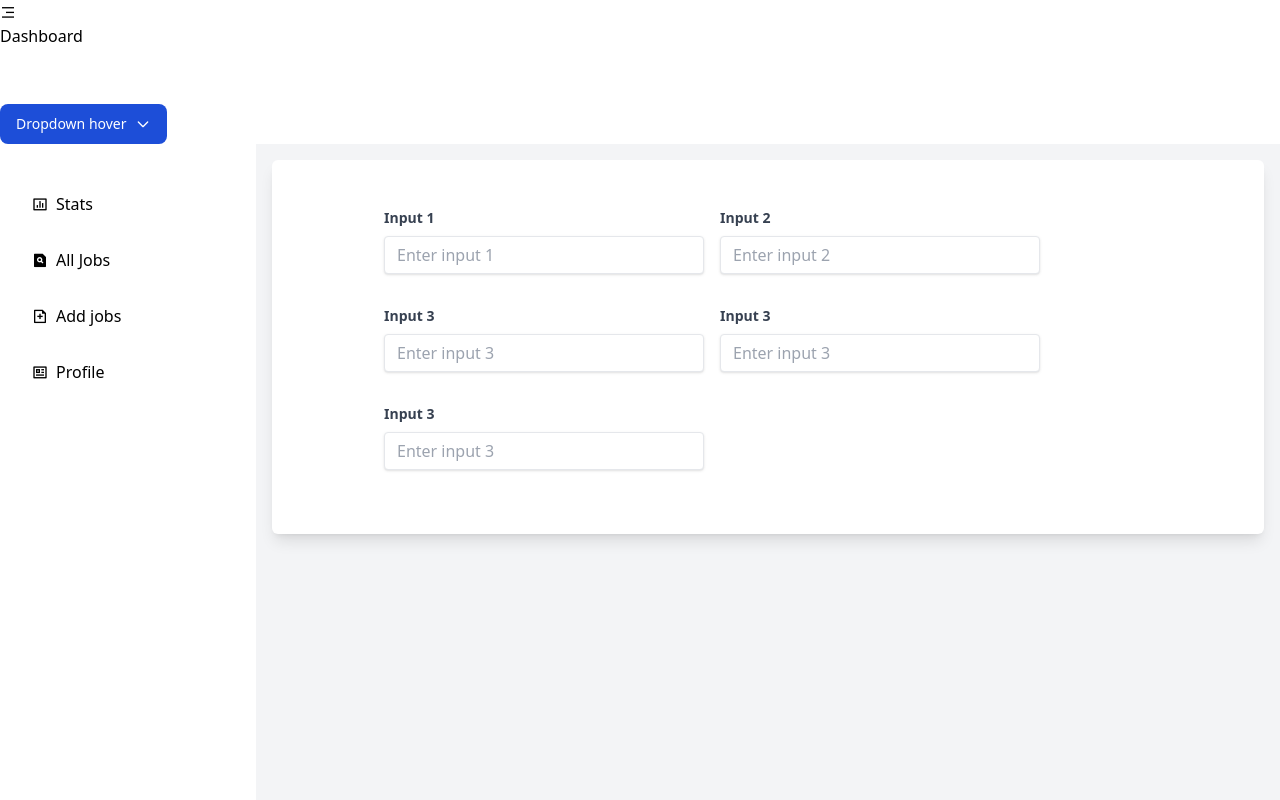
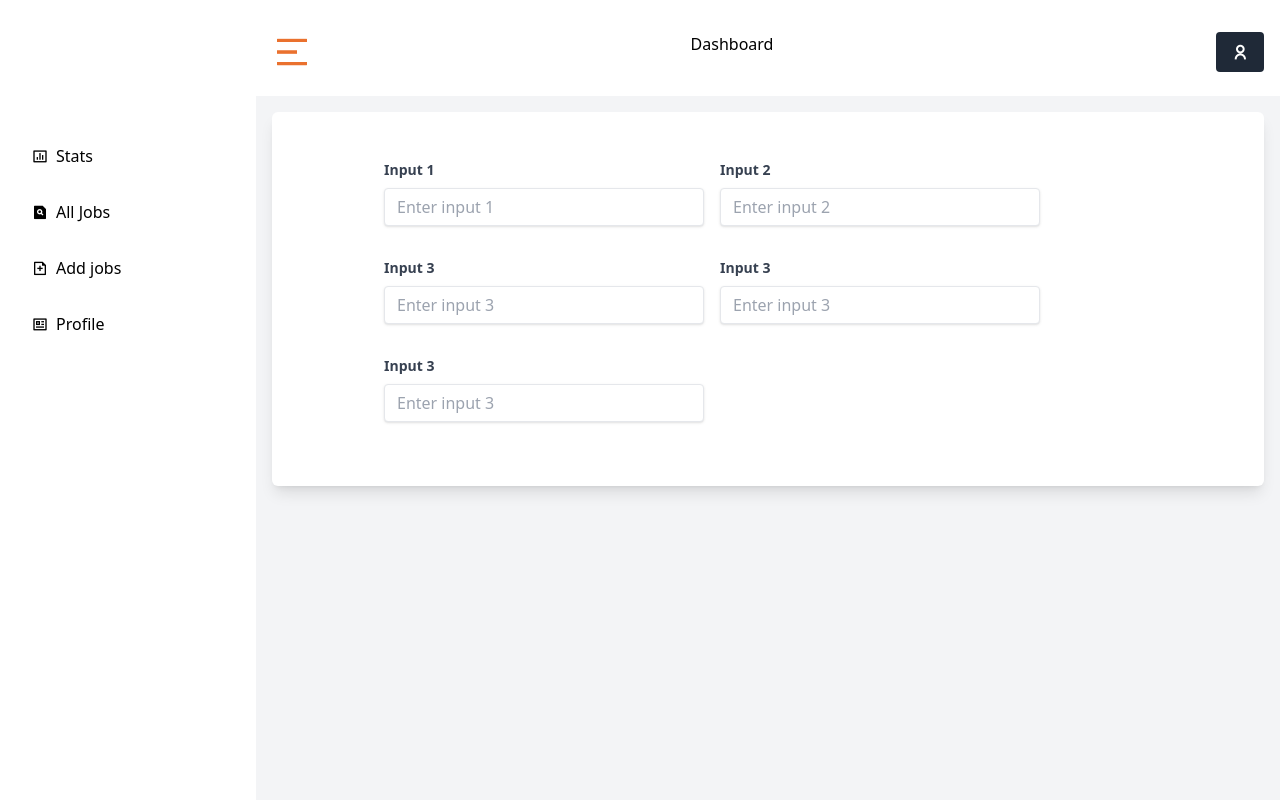
Before and after one commit to syedalirazazaidi/reacts-plays, a React (Vite) app in the folder job_app/client/: page /all-job in a window 1280 px wide. Shown: the top 800 px of the page. Built offline with nearby package versions, Linux system fonts and the light colour scheme.

Commit message:
header completed

```diff
--- a/job_app/client/package.json
+++ b/job_app/client/package.json
@@ -18,6 +18,7 @@
     "remixicon": "^3.2.0"
   },
   "devDependencies": {
+    "@types/node": "^18.16.3",
     "@types/react": "^18.0.28",
     "@types/react-dom": "^18.0.11",
     "@vitejs/plugin-react": "^3.1.0",
--- a/job_app/client/src/common/components/LogoutMenu.tsx
+++ b/job_app/client/src/common/components/LogoutMenu.tsx
@@ -1,57 +1,116 @@
-import { Menu } from "@headlessui/react";
+// import { Menu } from "@headlessui/react";
+// import { useState } from "react";
+// import { Dialog } from "@headlessui/react";
+// import React from "react";
+
+// function LogoutMenu() {
+//   return (
+//     <div>
+//       <button
+//         id="dropdownDividerButton"
+//         data-dropdown-toggle="dropdownDivider"
+//         className="text-white bg-blue-700 hover:bg-blue-800 focus:ring-4 focus:outline-none focus:ring-blue-300 font-medium rounded-lg text-sm px-4 py-2.5 text-center inline-flex items-center dark:bg-blue-600 dark:hover:bg-blue-700 dark:focus:ring-blue-800"
+//         type="button"
+//       >
+//         Dropdown divider{" "}
+//         <svg
+//           className="w-4 h-4 ml-2"
+//           aria-hidden="true"
+//           fill="none"
+//           stroke="currentColor"
+//           viewBox="0 0 24 24"
+//           xmlns="http://www.w3.org/2000/svg"
+//         >
+//           <path
+//             stroke-linecap="round"
+//             stroke-linejoin="round"
+//             stroke-width="2"
+//             d="M19 9l-7 7-7-7"
+//           ></path>
+//         </svg>
+//       </button>
+
+//       <div
+//         id="dropdownDivider"
+//         className="z-10 hidden bg-white divide-y divide-gray-100 rounded-lg shadow w-44 dark:bg-gray-700 dark:divide-gray-600"
+//       >
+//         <ul
+//           className="py-2 text-sm text-gray-700 dark:text-gray-200"
+//           aria-labelledby="dropdownDividerButton"
+//         >
+//           <li>
+//             <a
+//               href="#"
+//               className="block px-4 py-2 hover:bg-gray-100 dark:hover:bg-gray-600 dark:hover:text-white"
+//             >
+//               Dashboard
+//             </a>
+//           </li>
+//           <li>
+//             <a
+//               href="#"
+//               className="block px-4 py-2 hover:bg-gray-100 dark:hover:bg-gray-600 dark:hover:text-white"
+//             >
+//               Settings
+//             </a>
+//           </li>
+//           <li>
+//             <a
+//               href="#"
+//               className="block px-4 py-2 hover:bg-gray-100 dark:hover:bg-gray-600 dark:hover:text-white"
+//             >
+//               Earnings
+//             </a>
+//           </li>
+//         </ul>
+//         <div className="py-2">
+//           <a
+//             href="#"
+//             className="block px-4 py-2 text-sm text-gray-700 hover:bg-gray-100 dark:hover:bg-gray-600 dark:text-gray-200 dark:hover:text-white"
+//           >
+//             Separated link
+//           </a>
+//         </div>
+//       </div>
+//     </div>
+//   );
+// }
+
+// export default LogoutMenu;
+
 import { useState } from "react";
-import { Dialog } from "@headlessui/react";
-import React from "react";
 
-function LogoutMenu() {
+const LogoutMenu = () => {
+  const [isOpen, setIsOpen] = useState(false);
+
+  const toggleDropdown = () => {
+    setIsOpen(!isOpen);
+  };
+
   return (
-    <div>
+    <div className="relative">
       <button
-        id="dropdownDelayButton"
-        data-dropdown-toggle="dropdownDelay"
-        data-dropdown-delay="500"
-        data-dropdown-trigger="hover"
-        className="text-white bg-blue-700 hover:bg-blue-800 focus:ring-4 focus:outline-none focus:ring-blue-300 font-medium rounded-lg text-sm px-4 py-2.5 text-center inline-flex items-center dark:bg-blue-600 dark:hover:bg-blue-700 dark:focus:ring-blue-800"
-        type="button"
+        className="bg-gray-800 text-white font-bold py-2 px-4 rounded"
+        onClick={toggleDropdown}
       >
-        Dropdown hover{" "}
-        <svg
-          className="w-4 h-4 ml-2"
-          aria-hidden="true"
-          fill="none"
-          stroke="currentColor"
-          viewBox="0 0 24 24"
-          xmlns="http://www.w3.org/2000/svg"
-        >
-          <path
-            stroke-linecap="round"
-            stroke-linejoin="round"
-            stroke-width="2"
-            d="M19 9l-7 7-7-7"
-          ></path>
-        </svg>
+        <i className="ri-user-line"></i>
       </button>
-
-      <div
-        id="dropdownDelay"
-        className="z-10 hidden bg-red divide-y divide-gray-100 rounded-lg shadow w-44 dark:bg-gray-700"
-      >
-        <ul
-          className="py-2 text-sm text-gray-700 dark:text-gray-200"
-          aria-labelledby="dropdownDelayButton"
-        >
+      {isOpen && (
+        <div className="absolute top-12 right-0 bg-white rounded-lg shadow-lg">
+          <ul>
             <li>
               <a
                 href="#"
-              className="bg-red block px-4 py-2 hover:bg-gray-100 dark:hover:bg-gray-600 dark:hover:text-white"
+                className="block px-4 py-2 text-gray-800 hover:bg-gray-300"
               >
-              Sign out
+                Item 1
               </a>
             </li>
           </ul>
         </div>
+      )}
     </div>
   );
-}
+};
 
 export default LogoutMenu;
--- a/job_app/client/src/common/components/Sidebar.tsx
+++ b/job_app/client/src/common/components/Sidebar.tsx
@@ -1,16 +1,20 @@
 import React from "react";
 import { Link } from "react-router-dom";
-
 const Sidebar: React.FC = () => {
   return (
+    <div>
+      <div className="ml-48 -mt-30">
+
+      </div>
+
       <div className="w-64 px-8 py-12  flex flex-col h-screen bg-white">
-      {/* <div className="mb-8">
-        <h2 className="text-white text-lg font-medium">My Sidebar</h2>
-      </div> */}
         <nav>
           <ul className="space-y-8 text-base ">
             <li className="mb-2 ">
-            <Link to="/dashboard" className=" text-#dfe2e6 hover:text-#dfe2e6 ">
+              <Link
+                to="/dashboard"
+                className=" text-#dfe2e6 hover:text-#dfe2e6 "
+              >
                 <div className="flex gap-2">
                   <i className="ri-bar-chart-box-line "></i>
                   Stats
@@ -44,6 +48,7 @@ const Sidebar: React.FC = () => {
           </ul>
         </nav>
       </div>
+    </div>
   );
 };
 
--- a/job_app/client/src/common/layout/Navbar.tsx
+++ b/job_app/client/src/common/layout/Navbar.tsx
@@ -3,14 +3,20 @@ import { Menu, Transition } from "@headlessui/react";
 import { Fragment, useEffect, useRef, useState } from "react";
 import { ChevronDownIcon } from "@heroicons/react/20/solid";
 import LogOutMenu from "../components/LogoutMenu";
+import myMenu from "../../assets/menu-line.png";
 
 function Navbar() {
   return (
-    <nav>
-      <i className="ri-menu-3-line"></i>
-      <p className="bg-#ffffff h-20">Dashboard</p>
+    <div className="flex justify-between  mt-8 -mb-4 px-4">
+      <img
+        src={myMenu}
+        alt="My Image"
+        className="h-10 w-10 object-cover  rounded-full hover:cursor-pointer ml-64"
+      />
+      <p className="bg-#ffffff h-20 mr-16">Dashboard</p>
+
       <LogOutMenu />
-    </nav>
+    </div>
   );
 }
 
```
Also changed, not shown: job_app/client/src/assets/menu-line.png (added), 1 other file (tests, documents, lock files or other folders). Lines whose indentation alone changed are shown as unchanged.
